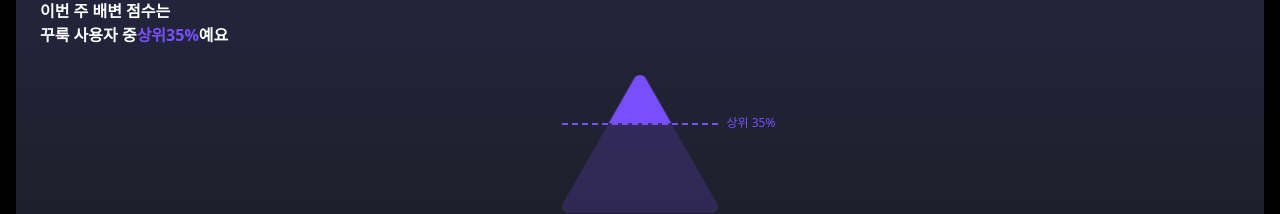
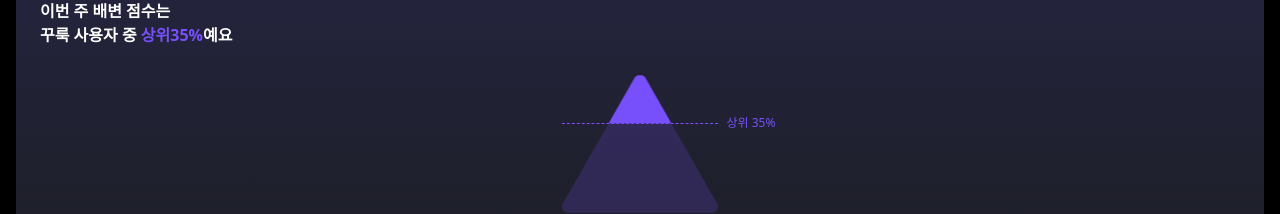
Before and after one commit to depromeet/dpm17-team4-client, a Next.js app in the folder web/: page /report/weekly in a window 1280 px wide. Shown: the part 920-1134 px from the top of the page. Built offline with nearby package versions, Linux system fonts and the light colour scheme.

Commit message:
fix(web):사용자 평균 구분선 두께 수정

```diff
--- a/web/src/app/(with-bottom-navigation)/report/_components/UserAverageChart.tsx
+++ b/web/src/app/(with-bottom-navigation)/report/_components/UserAverageChart.tsx
@@ -31,7 +31,7 @@ export function UserAverageChart({ userAverage }: UserAverageChartProps) {
         <div className="text-gray-600 text-body3-m mb-2">사용자 평균</div>
         <div className="text-h4 text-left">
           이번 주 배변 점수는 <br />
-          꾸룩 사용자 중
+          꾸룩 사용자 중&nbsp;
           <span className="text-primary-600">
             상위{userAverage.topPercent}%
           </span>
@@ -55,7 +55,7 @@ export function UserAverageChart({ userAverage }: UserAverageChartProps) {
           priority
         />
         <div
-          className={`absolute left-0 w-full h-[2px] border-t-2 border-dashed border-[#7850FB] z-30`}
+          className={`absolute left-0 w-full h-[2px] border-t-1 border-dashed border-[#7850FB] z-30`}
           style={{ top: `${userAverage.topPercent}%` }}
         ></div>
         <div
```
